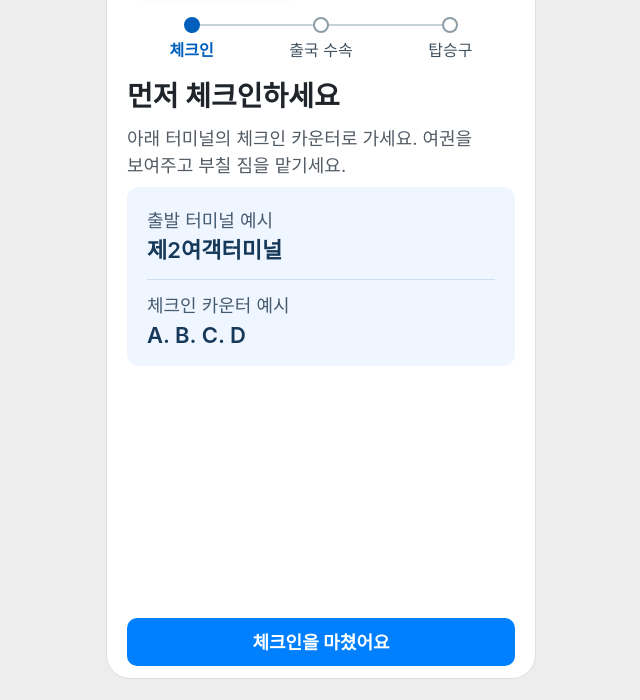
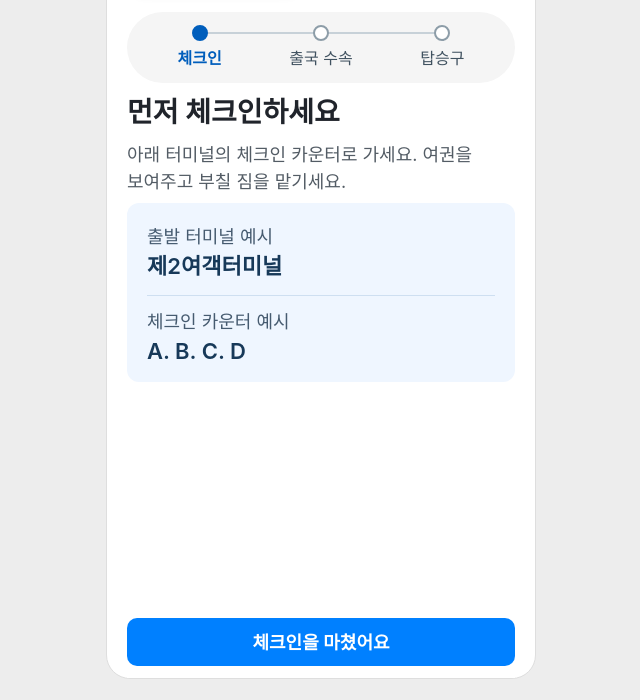
Before and after one commit to wiiee-kr/sugilddara, a plain HTML site: page prototype/flight-guide.html in a window 1280 px wide. Shown: the part 100-800 px from the top of the page, without its empty margins (319-959 px from the left). Drawn offline with Linux system fonts and the light colour scheme; a web font is replaced by a local one.

Commit message:
공항 이용 안내의 단계 표시를 연회색 캡슐로 변경

```diff
--- a/prototype/styles/flight-steps.css
+++ b/prototype/styles/flight-steps.css
@@ -1,4 +1,10 @@
-.step-nav { display:flex; margin:0 0 8px; }
+.step-nav {
+  display: flex;
+  margin: 0 0 8px;
+  padding: 8px 12px;
+  border-radius: 9999px;
+  background-color: var(--ds-grayscale-50, #f5f5f5);
+}
 .step-nav > * { flex:1; position:relative; min-height:48px; display:flex; flex-direction:column; align-items:center; gap:5px; padding:5px 0; text-decoration:none; color:#405260; font-size:16px; }
 .step-nav > *::before { content:''; width:12px; height:12px; border-radius:50%; background:#fff; border:2px solid #8d9da8; z-index:1; }
 .step-nav > :not(:last-child)::after { content:''; position:absolute; top:12px; left:50%; width:100%; border-top:2px solid #c7d1d8; }
```
